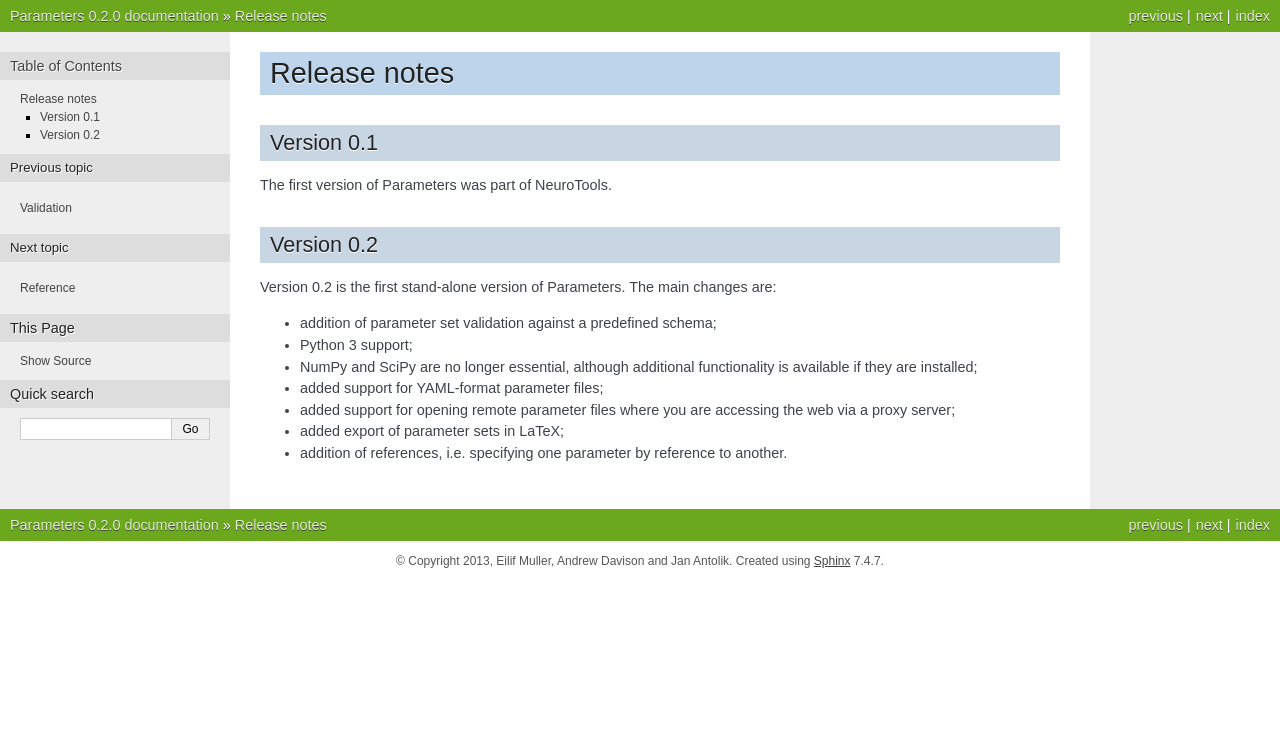
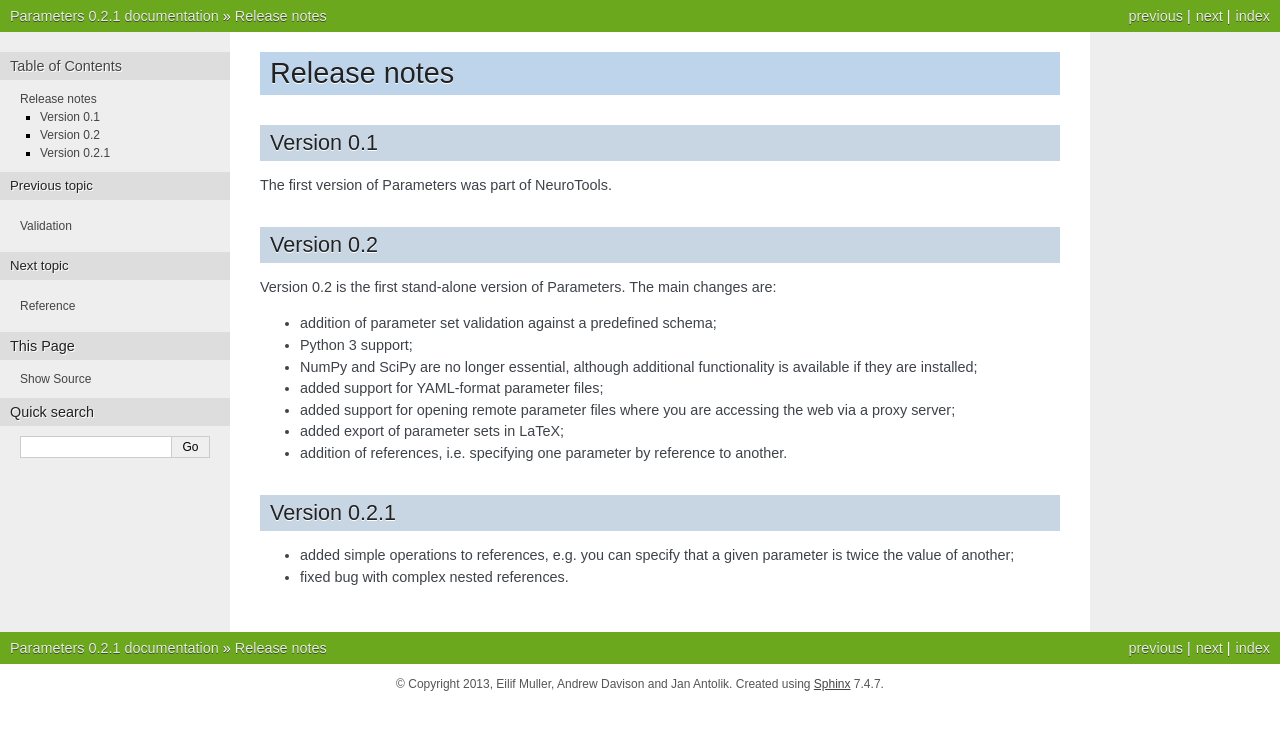
Before and after one commit to apdavison/parameters, a Sphinx documentation site: the page built from doc/changelog.txt, in a window 1280 px wide. Shown: the top 730 px of the page. Built offline with Sphinx 7.4.7, drawn with Linux system fonts in a browser that asks for light colours.

Commit message:
Release 0.2.1

```diff
--- a/doc/changelog.txt
+++ b/doc/changelog.txt
@@ -23,3 +23,10 @@ are:
   web via a proxy server;
 * added export of parameter sets in LaTeX;
 * addition of references, i.e. specifying one parameter by reference to another.
+
+Version 0.2.1
+-------------
+
+* added simple operations to references, e.g. you can specify that a given
+  parameter is twice the value of another;
+* fixed bug with complex nested references.
--- a/doc/conf.py
+++ b/doc/conf.py
@@ -50,7 +50,7 @@ copyright = u'2013, Eilif Muller, Andrew Davison and Jan Antolik'
 # The short X.Y version.
 version = '0.2'
 # The full version, including alpha/beta/rc tags.
-release = '0.2.0'
+release = '0.2.1'
 
 # The language for content autogenerated by Sphinx. Refer to documentation
 # for a list of supported languages.
--- a/doc/parameter_sets.txt
+++ b/doc/parameter_sets.txt
@@ -202,7 +202,7 @@ Iteration
 ~~~~~~~~~
 
 There are several different ways to iterate over all or part of the
-:class:`ParameterSet` object. :meth`keys()`, :meth`values()` and :meth`items()` work as for
+:class:`ParameterSet` object. :meth:`keys()`, :meth:`values()` and :meth:`items()` work as for
 :class:`dict`\s. For the sake of more readable code, :meth:`names()` is provided as an
 alias for :meth:`keys()` and :meth:`parameters()` as an alias for :meth:`items()`:
 
--- a/parameters/__init__.py
+++ b/parameters/__init__.py
@@ -78,7 +78,7 @@ except NameError:
         return obj.next()
 
 
-__version__ = '0.3dev'
+__version__ = '0.2.1'
 
 if 'HTTP_PROXY' in environ:
     HTTP_PROXY = environ['HTTP_PROXY']  # user has to define it
--- a/setup.py
+++ b/setup.py
@@ -4,7 +4,7 @@ from distutils.core import setup
 
 setup(
     name="parameters",
-    version="0.2.0",
+    version="0.2.1",
     packages=['parameters'],
     author="The NeuralEnsemble Community",
     author_email="davison@unic.cnrs-gif.fr",
```
